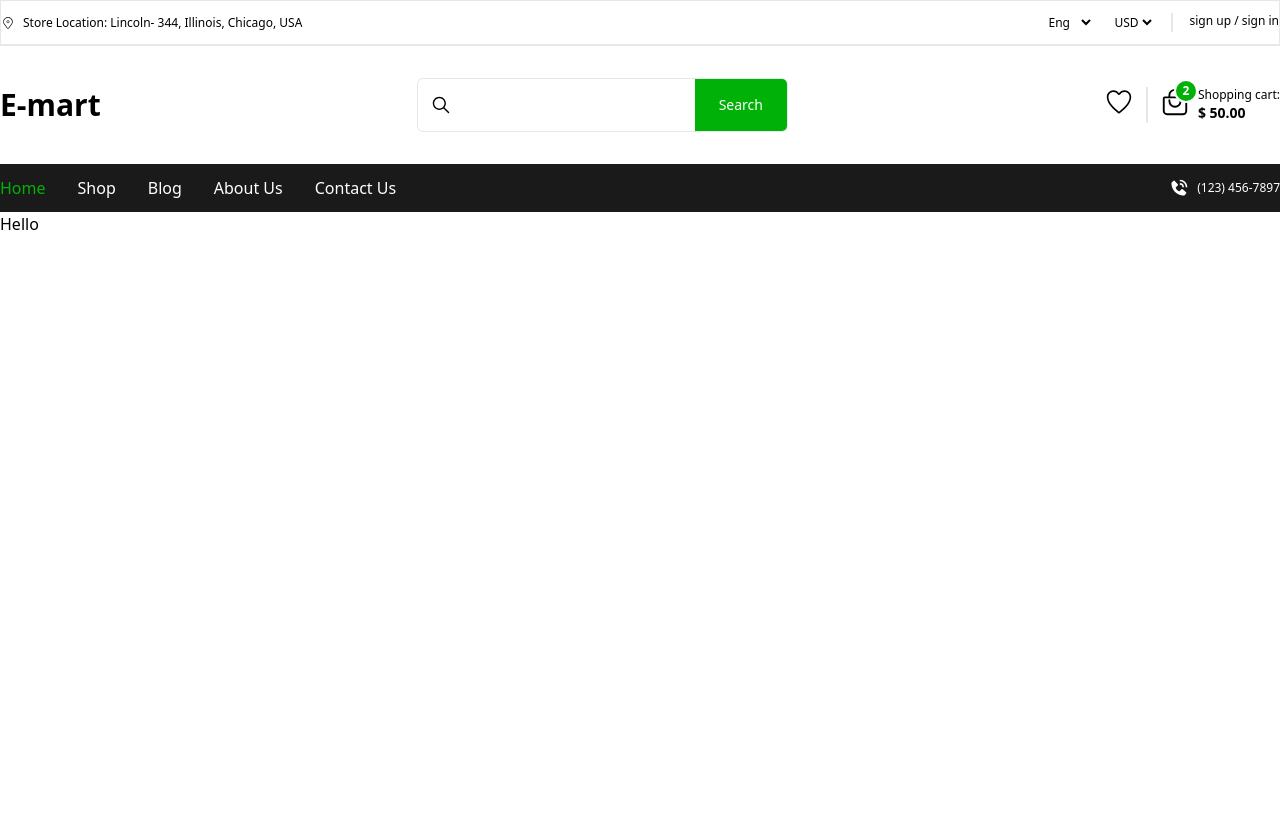
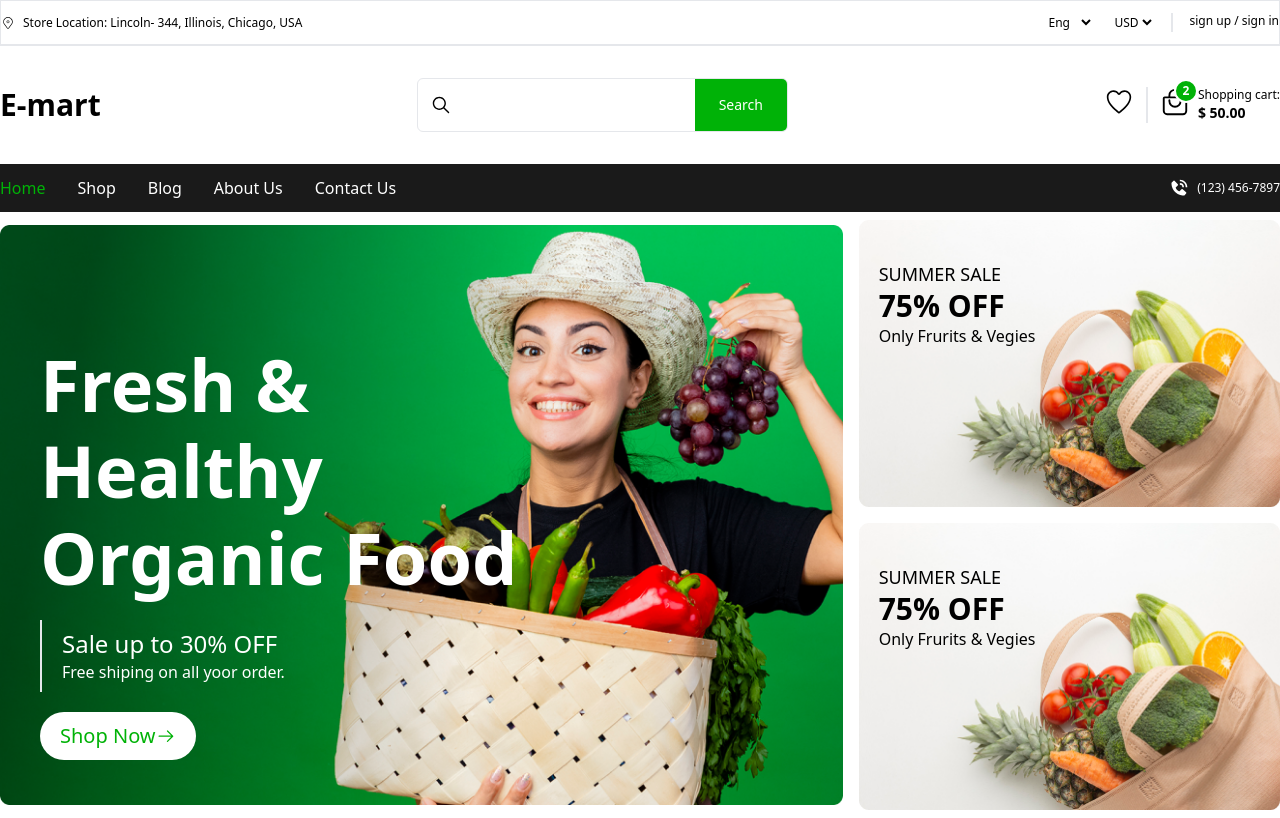
Before and after one commit to patharharsh/e-mart, a Next.js app: page / in a window 1280 px wide. Built offline with nearby package versions, Linux system fonts and the light colour scheme.

Commit message:
Hero Section added

```diff
--- a/src/app/page.tsx
+++ b/src/app/page.tsx
@@ -1,9 +1,10 @@
+import HeroSection from "@/sections/HeroSection";
 import Image from "next/image";
 
 export default function Home() {
   return (
    <>
-    Hello
+    <HeroSection />
    </>
   );
 }
--- /dev/null
+++ b/src/components/Banner.tsx
@@ -0,0 +1,21 @@
+import React from 'react'
+
+const Banner = () => {
+  return (
+    <div className='relative w-full'>
+      <div className='absolute top-10 left-5'>
+        <p className='text-lg'>SUMMER SALE</p>
+        <h1 className='text-3xl font-bold leading-[120%]'>
+           75% OFF
+        </h1>
+        <p className='text-base font-light'>
+            Only Frurits & Vegies
+        </p>
+      </div>
+      <img src="/Bannar2.png" alt="banner 2" className='w-full' />
+
+    </div>
+  )
+}
+
+export default Banner
--- /dev/null
+++ b/src/components/MasterBanner.tsx
@@ -0,0 +1,20 @@
+import React from "react";
+import { GoArrowRight } from "react-icons/go";
+
+const MasterBanner = () => {
+  return (
+    <div className="w-full rounded-lg overflow-hidden relative">
+      <div className=" absolute z-1 top-[20%] left-10 ">
+        <h1 className="text-[72px] leading-[120%] font-semibold w-2/3 text-white ">Fresh & Healthy Organic Food</h1>
+        <div className="border-l-2 py-2 pl-5 text-white my-5">
+          <h5 className="text-2xl">Sale up to <span>30% OFF</span></h5>
+          <h6 className="text-base">Free shiping on all yoor order.</h6>
+        </div>
+        <button className="flex items-center text-[#00B207] bg-white hover:bg-gray-100 focus:outline-none focus:ring-4 focus:ring-gray-300 font-medium rounded-full text-xl px-5 py-2.5 text-center me-2 mb-2">Shop Now <GoArrowRight size={20} /></button>
+      </div>
+      <img src="/Bannar1.png" className="w-full" />
+    </div>
+  );
+};
+
+export default MasterBanner;
--- /dev/null
+++ b/src/sections/HeroSection.tsx
@@ -0,0 +1,21 @@
+import Banner from "@/components/Banner";
+import MasterBanner from "@/components/MasterBanner";
+import React from "react";
+
+const HeroSection = () => {
+  return (
+    <div>
+      <div className="container mx-auto py-2 gap-4 flex items-center">
+        <div className="w-8/12">
+          <MasterBanner />
+        </div>
+        <div className="w-4/12 flex flex-col gap-4">
+          <Banner />
+          <Banner />
+        </div>
+      </div>
+    </div>
+  );
+};
+
+export default HeroSection;
--- a/tailwind.config.ts
+++ b/tailwind.config.ts
@@ -4,6 +4,7 @@ const config: Config = {
   content: [
     "./src/pages/**/*.{js,ts,jsx,tsx,mdx}",
     "./src/components/**/*.{js,ts,jsx,tsx,mdx}",
+    "./src/sections/**/*.{js,ts,jsx,tsx,mdx}",
     "./src/app/**/*.{js,ts,jsx,tsx,mdx}",
   ],
   theme: {
```
Also changed, not shown: public/Bannar1.png (added), public/Bannar2.png (added).
